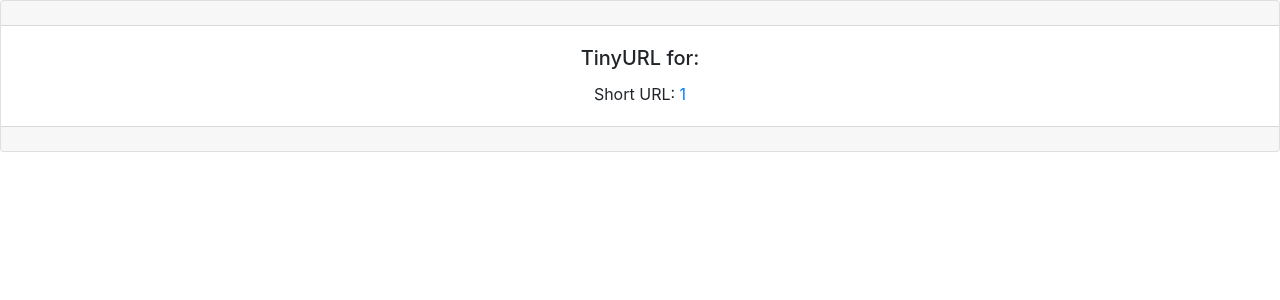
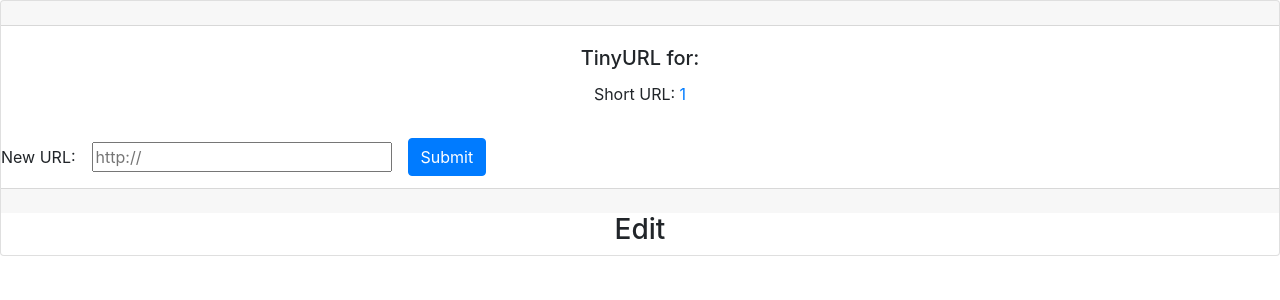
Before and after one commit to OOgunremi/tinyapp, a Node server app: page /urls/1 in a window 1280 px wide. Shown: the part 56-356 px from the top of the page. Run offline with Node 20, Linux system fonts and the light colour scheme; some libraries are stand-ins or nearby versions.

Commit message:
work in progress .... working on edit button. Finalizing delete function

```diff
--- a/express_server.js
+++ b/express_server.js
@@ -46,17 +46,24 @@ app.get("/u/:shortURL", (req, res) => {
 app.post("/urls", (req, res) => {
   const shortURLNew = generateRandomString(6);
   const longURLNew = req.body.longURL;
-  console.log(shortURLNew);
-  console.log(longURLNew);
+  //console.log(shortURLNew);
+  //console.log(longURLNew);
   urlDatabase[shortURLNew] = longURLNew;
   res.redirect(`/urls/${shortURLNew}`);
 });
 app.post("/urls/:shortURL/delete", (req, res) => {
   //delete (req.params.shortURL);
-  delete urlDatabase[req.params.shortURL];
+  const shortURL = req.params.shortURL;
+  delete urlDatabase[shortURL];
   res.redirect(`/urls`);
 });
-
+app.post("/urls/:shortURL/edit", (req, res) => {
+  //console.log(req.params.shortURL);
+  const shortURL = req.params.shortURL;
+  const longURL = req.body.longURL;
+  urlDatabase[shortURL] = longURL;
+  res.redirect(`/urls/`);
+});
 app.listen(port, () => {
   console.log(`App listening on port ${port}!`);
 });
--- a/views/urls_show.ejs
+++ b/views/urls_show.ejs
@@ -14,7 +14,13 @@
         <h5 class="card-title">TinyURL for: <%= longURL %></h5>
         <p class="card-text">Short URL: <a href="/u/<%= shortURL %>"><%= shortURL %></a></p>
       </div>
+      <form class="form-inline" action="/urls/<%= shortURL%>/edit" method="POST">
+          <label for="newURL">New URL:</label>
+          <input type="text" name="longURL" placeholder="http://" style="width: 300px; margin: 1em">
+          <button type="submit" class="btn btn-primary">Submit</button>
+      </form>
     <div class="card-footer text-muted"></div>
+    <h3>Edit</h3>
   </div>
   <!-- Bootstrap JS -->
   <script src="https://code.jquery.com/jquery-3.3.1.slim.min.js" integrity="sha384-q8i/X+965DzO0rT7abK41JStQIAqVgRVzpbzo5smXKp4YfRvH+8abtTE1Pi6jizo" crossorigin="anonymous"></script>
```
Also changed, not shown: views/urls_index.ejs (+6 -1 lines).
